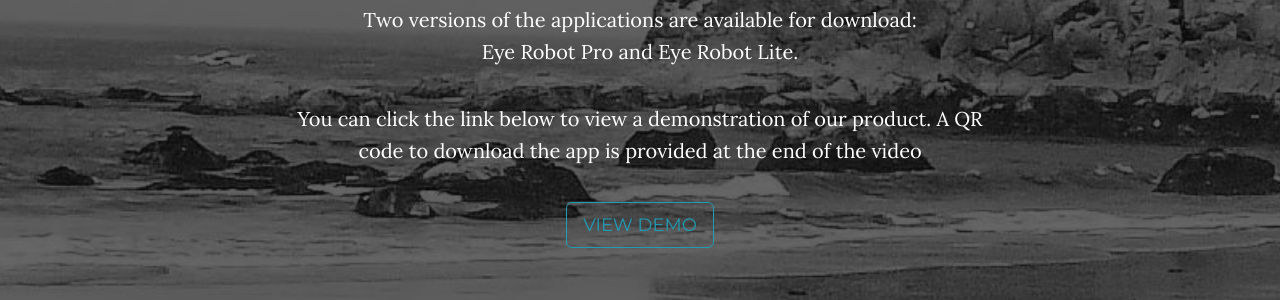
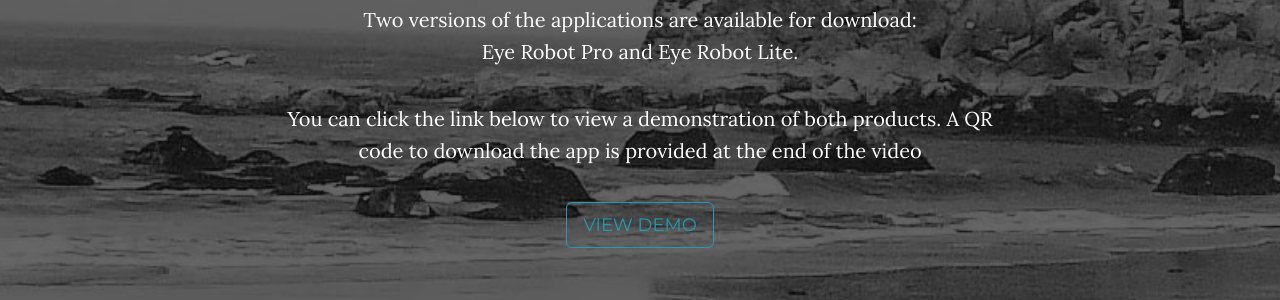
Before and after one commit to snarain677/agency-capstone-website, a Jekyll site: the page built from index.html, in a window 1280 px wide and 900 px high, scrolled down 1785 px. Shown: the part 154-454 px from the top of the window. Built offline with Jekyll 4.4.1, drawn with Linux system fonts in a browser that asks for light colours.

Commit message:
changed wording of product page

```diff
--- a/_includes/download.html
+++ b/_includes/download.html
@@ -6,7 +6,7 @@
                     <h2>Our Product</h2>
 		    <p>The Eye Robot is a visual impairment assistant that utilizes object detection, distance estimation, and text-to-speech (TTS) to help its users navigate through indoor settings.</p>
 		    <p> Two versions of the applications are available for download: <br>Eye Robot Pro and Eye Robot Lite.</p>
-		    <p>You can click the link below to view a demonstration of our product. A QR code to download the app is provided at the end of the video</p>
+		    <p>You can click the link below to view a demonstration of both products. A QR code to download the app is provided at the end of the video</p>
                     <a href="https://youtu.be/WbptvUgLlw4" class="btn btn-default btn-lg">View Demo</a>
                 </div>
             </div>
```
